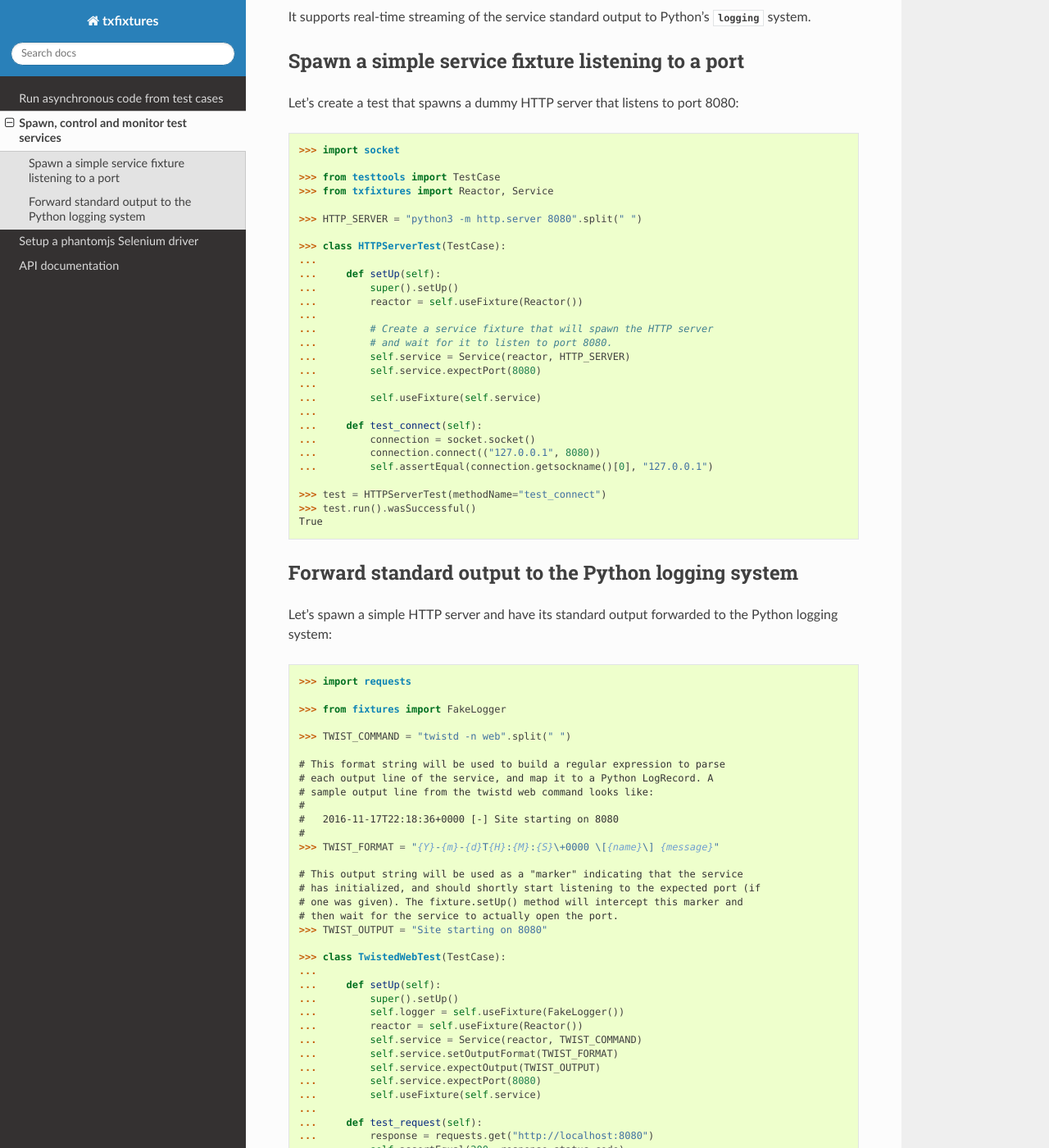
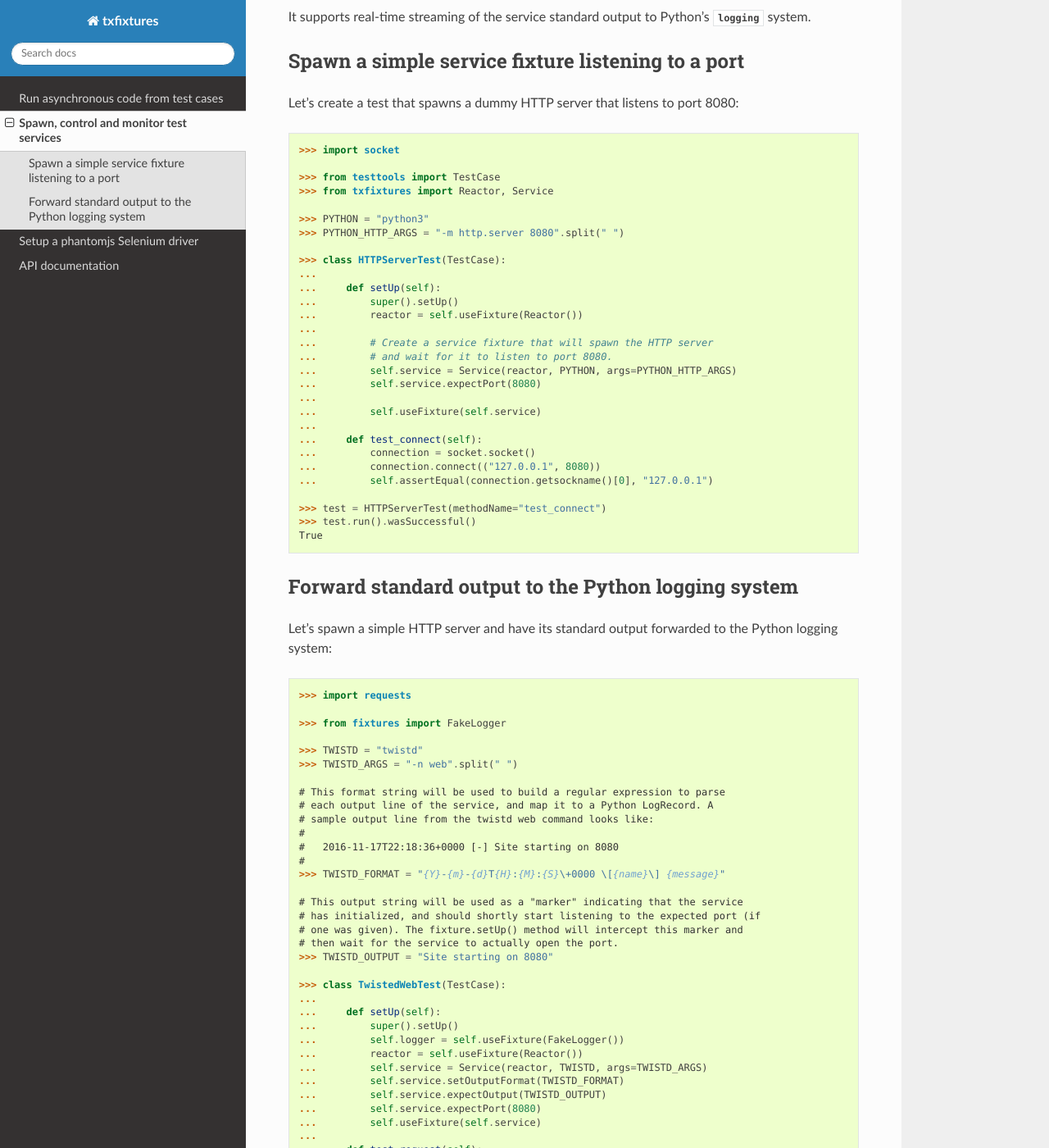
Before and after one commit to canonical/txfixtures, a Sphinx documentation site: the page built from doc/service.rst, in a window 1280 px wide and 1400 px high, scrolled down 224 px. Shown: the whole window at 82% size. Built offline with Sphinx 7.4.7 and the Read the Docs theme 2.0.0, drawn with Linux system fonts in a browser that asks for light colours; the version number could not be read and is left out.

Commit message:
Make argument passing explicit (#7)
Instead of using setXXX methods, pass arguments via init method.

```diff
--- a/doc/phantomjs.rst
+++ b/doc/phantomjs.rst
@@ -12,7 +12,8 @@ Selenium_-based assertions:
    >>> from testtools import TestCase
    >>> from txfixtures import Reactor, Service, PhantomJS
 
-   >>> TWIST_COMMAND = "twistd -n web".split(" ")
+   >>> TWISTD = "twistd"
+   >>> TWISTD_ARGS = "-n web".split(" ")
 
    >>> class HTTPServerTest(TestCase):
    ...
@@ -22,7 +23,7 @@ Selenium_-based assertions:
    ...         reactor = self.useFixture(Reactor())
    ...
    ...         # Create a sample web server
-   ...         self.service = Service(reactor, TWIST_COMMAND)
+   ...         self.service = Service(reactor, TWISTD, args=TWISTD_ARGS)
    ...         self.service.expectPort(8080)
    ...         self.useFixture(self.service)
    ...
--- a/doc/service.rst
+++ b/doc/service.rst
@@ -22,7 +22,8 @@ port 8080:
    >>> from testtools import TestCase
    >>> from txfixtures import Reactor, Service
 
-   >>> HTTP_SERVER = "python3 -m http.server 8080".split(" ")
+   >>> PYTHON = "python3"
+   >>> PYTHON_HTTP_ARGS = "-m http.server 8080".split(" ")
 
    >>> class HTTPServerTest(TestCase):
    ...
@@ -32,7 +33,7 @@ port 8080:
    ...
    ...         # Create a service fixture that will spawn the HTTP server
    ...         # and wait for it to listen to port 8080.
-   ...         self.service = Service(reactor, HTTP_SERVER)
+   ...         self.service = Service(reactor, PYTHON, args=PYTHON_HTTP_ARGS)
    ...         self.service.expectPort(8080)
    ...
    ...         self.useFixture(self.service)
@@ -58,7 +59,8 @@ the Python logging system:
 
    >>> from fixtures import FakeLogger
 
-   >>> TWIST_COMMAND = "twistd -n web".split(" ")
+   >>> TWISTD = "twistd"
+   >>> TWISTD_ARGS = "-n web".split(" ")
 
    # This format string will be used to build a regular expression to parse
    # each output line of the service, and map it to a Python LogRecord. A
@@ -66,13 +68,13 @@ the Python logging system:
    #
    #   2016-11-17T22:18:36+0000 [-] Site starting on 8080
    #
-   >>> TWIST_FORMAT = "{Y}-{m}-{d}T{H}:{M}:{S}\+0000 \[{name}\] {message}"
+   >>> TWISTD_FORMAT = "{Y}-{m}-{d}T{H}:{M}:{S}\+0000 \[{name}\] {message}"
 
    # This output string will be used as a "marker" indicating that the service
    # has initialized, and should shortly start listening to the expected port (if
    # one was given). The fixture.setUp() method will intercept this marker and
    # then wait for the service to actually open the port.
-   >>> TWIST_OUTPUT = "Site starting on 8080"
+   >>> TWISTD_OUTPUT = "Site starting on 8080"
 
    >>> class TwistedWebTest(TestCase):
    ...
@@ -80,9 +82,9 @@ the Python logging system:
    ...         super().setUp()
    ...         self.logger = self.useFixture(FakeLogger())
    ...         reactor = self.useFixture(Reactor())
-   ...         self.service = Service(reactor, TWIST_COMMAND)
-   ...         self.service.setOutputFormat(TWIST_FORMAT)
-   ...         self.service.expectOutput(TWIST_OUTPUT)
+   ...         self.service = Service(reactor, TWISTD, args=TWISTD_ARGS)
+   ...         self.service.setOutputFormat(TWISTD_FORMAT)
+   ...         self.service.expectOutput(TWISTD_OUTPUT)
    ...         self.service.expectPort(8080)
    ...         self.useFixture(self.service)
    ...
```
Also changed, not shown: 6 other files.
